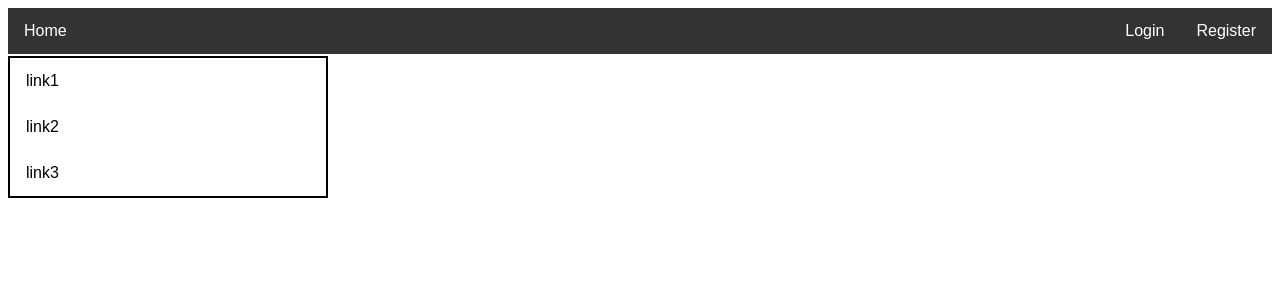
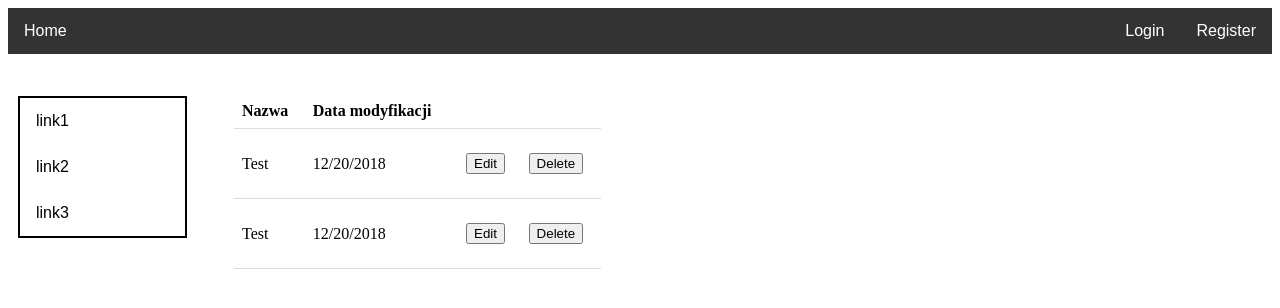
Before and after one commit to futer/stazteam2, an Angular app in the folder OlsztynHooligans/: page /dashboard in a window 1280 px wide. Shown: the top 308 px of the page. Built offline with nearby package versions, Linux system fonts and the light colour scheme.

Commit message:
dodanie tabeli z dokumentami

```diff
--- a/OlsztynHooligans/src/app/dashboard/dashboard.component.html
+++ b/OlsztynHooligans/src/app/dashboard/dashboard.component.html
@@ -1,3 +1,5 @@
+<div class="grid-container">
+  <div class="item2">
     <div class="sidebar">
       <ul>
         <li><a href="/login">link1 </a></li>
@@ -5,3 +7,35 @@
         <li class="right"><a href="/login">link3 </a></li>
       </ul>
     </div>
+  </div>
+  <div class="item3">
+    <table>
+      <tr>
+        <th>Nazwa</th>
+        <th>Data modyfikacji</th>
+        <th></th>
+        <th></th>
+      </tr>
+      <tr>
+        <td>Test</td>
+        <td>12/20/2018</td>
+        <td>
+          <app-button [type]="'text'" [classname]="'btn btn--success  block'" [value]="'Edit'"></app-button>
+        </td>
+        <td>
+          <app-button [type]="'text'" [classname]="'btn btn--success  block'" [value]="'Delete'"></app-button>
+        </td>
+      </tr>
+      <tr>
+          <td>Test</td>
+          <td>12/20/2018</td>
+          <td>
+            <app-button [type]="'text'" [classname]="'btn btn--success  block'" [value]="'Edit'"></app-button>
+          </td>
+          <td>
+            <app-button [type]="'text'" [classname]="'btn btn--success  block'" [value]="'Delete'"></app-button>
+          </td>
+        </tr>
+    </table>
+  </div>
+</div>
--- a/OlsztynHooligans/src/app/dashboard/dashboard.component.scss
+++ b/OlsztynHooligans/src/app/dashboard/dashboard.component.scss
@@ -1,3 +1,4 @@
+//navbar sidebar style
 ul {
     list-style-type: none;
     margin: 0;
@@ -19,7 +20,41 @@ ul {
   }
 
   div.sidebar {
-    width: 25%;
+    width: 80%;
     border: 2px solid black;
     margin: 2px 0 0 0 ;
   }
+//grid layout
+.item1 {grid-area: header; }
+.item2 {grid-area: menu; }
+.item3 {grid-area: main; }
+.item4 {grid-area: right; }
+.item5 {grid-area: footer; }
+
+.grid-container{
+  display:grid;
+  grid-template-areas:
+  'header header header header header header'
+  'menu main main main right right'
+  'menu main main main right right';
+  grid-gap: 10px;
+  padding: 10px;
+}
+
+.grid-container > div {
+  text-align: center;
+  padding: 20px 0;
+}
+
+//table style
+table {
+  border-collapse: collapse;
+  width: 50%;
+
+}
+
+th, td {
+  padding: 8px;
+  text-align: left;
+  border-bottom: 1px solid #ddd;
+}
```
Lines whose indentation alone changed are shown as unchanged.
